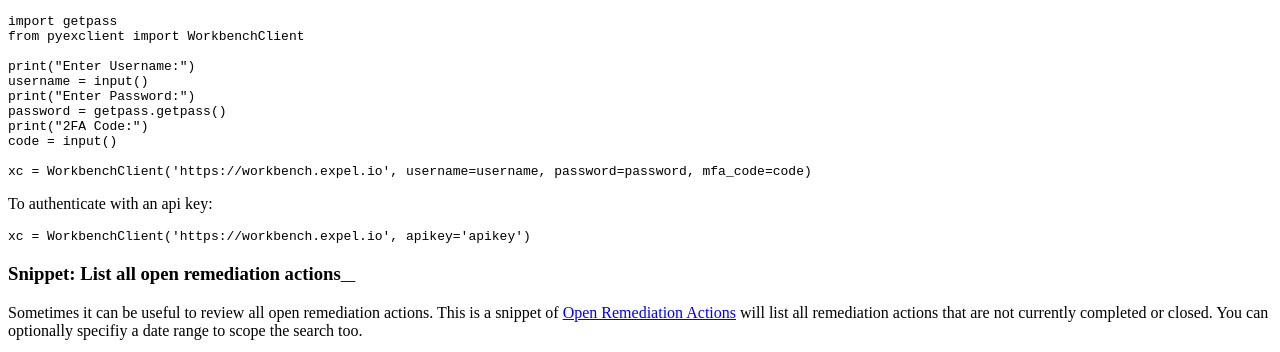
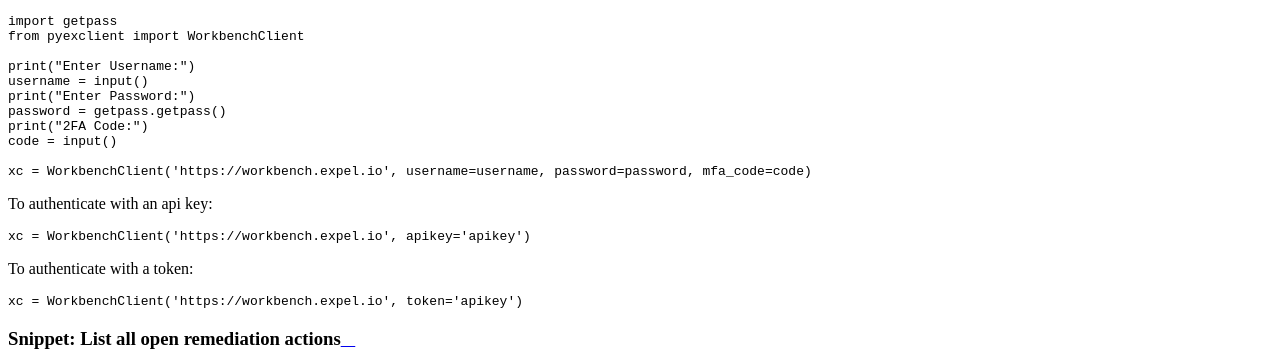
Before and after one commit to expel-io/pyexclient, a Sphinx documentation site: the page built from docs/examples/snippets.rst, in a window 1280 px wide and 900 px high, scrolled down 1064 px, cut to the strip 0-352 px from the top of the window. Built offline with Sphinx 7.4.7 and the Read the Docs theme 2.0.0, drawn with Linux system fonts in a browser that asks for light colours.

Commit message:
Update snippets.rst

```diff
--- a/docs/examples/snippets.rst
+++ b/docs/examples/snippets.rst
@@ -26,6 +26,12 @@
 .. code-block:: python
 
     xc = WorkbenchClient('https://workbench.expel.io', apikey='apikey')
+
+To authenticate with a token:
+
+.. code-block:: python
+
+    xc = WorkbenchClient('https://workbench.expel.io', token='apikey')
 
 .. _snippet list remediation:
 
```
